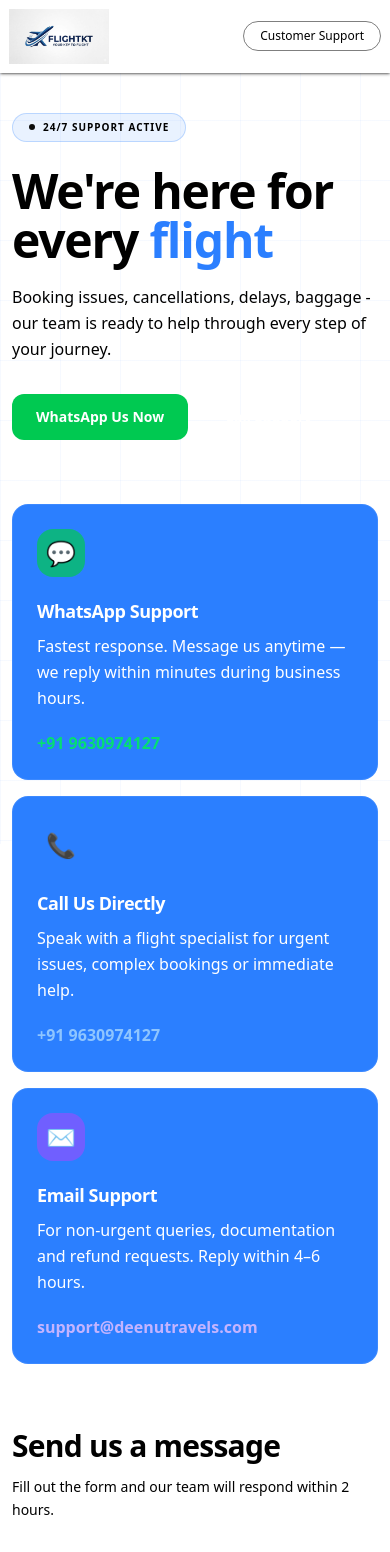
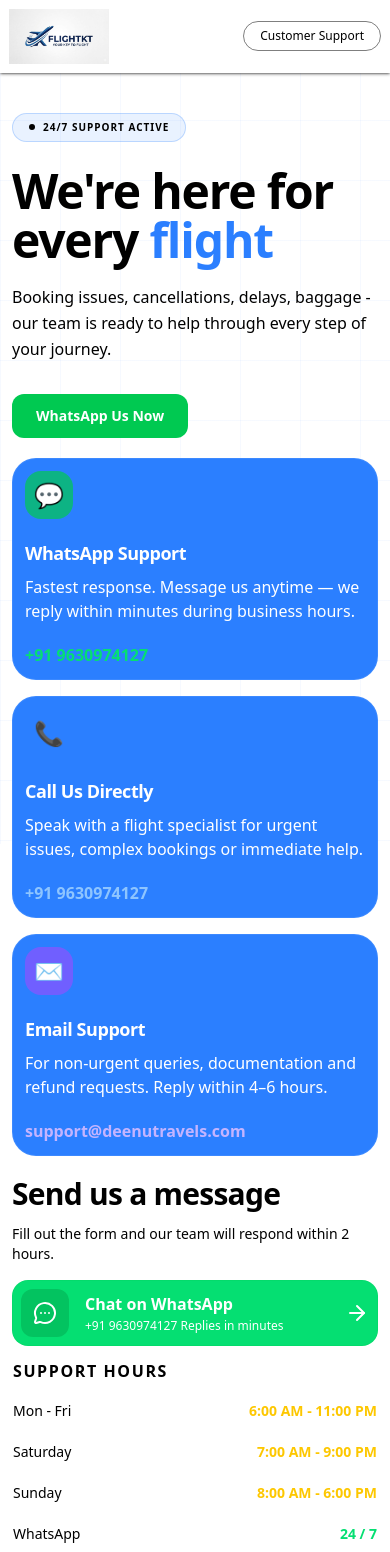
Before and after one commit to nikhilchauhan0105-source/flightkt, a Next.js app: page /contact in a window 390 px wide. Shown: the top 1552 px of the page. Built offline with nearby package versions, Linux system fonts and the light colour scheme.

Commit message:
changes in responsive

```diff
--- a/src/app/aboutus/page.tsx
+++ b/src/app/aboutus/page.tsx
@@ -330,9 +330,9 @@ export default function AboutPage(): ReactNode {
             </p>
 
             <div className="flex flex-wrap gap-4">
-              <a
+              <Link
                 id="hero-cta-search"
-                href="#"
+                href="/"
                 className="inline-flex items-center gap-2 bg-white text-blue-700 font-bold px-7 py-3.5 rounded-xl hover:bg-sky-50 transition-colors text-sm shadow-lg shadow-blue-900/20"
               >
                 Search Flights
@@ -349,7 +349,7 @@ export default function AboutPage(): ReactNode {
                     d="M13.5 4.5L21 12m0 0l-7.5 7.5M21 12H3"
                   />
                 </svg>
-              </a>
+              </Link>
               <a
                 id="hero-cta-story"
                 href="#our-story"
@@ -386,14 +386,14 @@ export default function AboutPage(): ReactNode {
       </section>
 
       {/* ── Mission ── */}
-      <section id="our-story" className="py-24 bg-white">
-        <div className="max-w-6xl mx-auto px-6 lg:px-8">
-          <div className="grid lg:grid-cols-2 gap-16 items-center">
+      <section id="our-story" className="py-5 lg:py-24 bg-white">
+        <div className="max-w-6xl mx-auto px-3 lg:px-8">
+          <div className="grid lg:grid-cols-2 gap-5 lg:gap-16 items-center">
             <div>
-              <span className="text-xs font-bold tracking-widest uppercase text-blue-500 mb-3 block">
+              <span className="text-xs font-bold  tracking-widest uppercase text-blue-500 mb-3 block">
                 Our Mission
               </span>
-              <h2 className="text-4xl sm:text-5xl font-black text-gray-900 leading-tight mb-6">
+              <h2 className="text-4xl sm:text-5xl font-black text-gray-900  mb-6">
                 Every journey starts with a single click.
               </h2>
               <p className="text-gray-500 text-lg leading-relaxed mb-5">
@@ -487,9 +487,9 @@ export default function AboutPage(): ReactNode {
       </section>
 
       {/* ── Values ── */}
-      <section className="py-24 bg-sky-50">
-        <div className="max-w-6xl mx-auto px-6 lg:px-8">
-          <div className="text-center mb-16">
+      <section className="py-5 lg:py-24 bg-sky-50">
+        <div className="max-w-6xl mx-auto px-3 lg:px-8">
+          <div className="text-center m-5 md:mb-16">
             <span className="text-xs font-bold tracking-widest uppercase text-primary mb-3 block">
               What Drives Us
             </span>
--- a/src/app/contact/page.tsx
+++ b/src/app/contact/page.tsx
@@ -143,7 +143,7 @@ const handleSubmit = async (e: React.FormEvent<HTMLFormElement>) => {
       />
 
       <div className="relative z-10 max-w-full mt-20 mx-auto px-3 sm:px-5 sm:px-8">
-        <section className="pt-8 pb-16">
+        <section className="pt-8 pb-5 md:pb-16">
           <div className="inline-flex items-center gap-2 bg-blue-500/10 border border-blue-500/25 rounded-full px-4 py-1.5 text-[10px] font-semibold uppercase tracking-widest mb-6">
             <span className="w-1.5 h-1.5 bg-black rounded-full animate-pulse" />
             24/7 Support Active
@@ -169,23 +169,18 @@ const handleSubmit = async (e: React.FormEvent<HTMLFormElement>) => {
             >
               WhatsApp Us Now
             </Link>
-            <a
-              href="tel:+919630974127"
-              className="flex items-center gap-2 bg-white/5 border border-white/10 text-white font-bold px-6 py-3 rounded-xl text-sm hover:bg-white/10 hover:-translate-y-0.5 transition-all"
-            >
-              Call Support
-            </a>
+
           </div>
         </section>
 
-        <div className="grid grid-cols-1 sm:grid-cols-2 lg:grid-cols-3 gap-4 mb-16">
+        <div className="grid grid-cols-1 sm:grid-cols-2 lg:grid-cols-3 gap-4 mb-5 md:mb-16">
           {contacts.map((c) => (
             <Link
               key={c.title}
               href={c.link}
               target={c.external ? "_blank" : undefined}
               rel={c.external ? "noreferrer" : undefined}
-              className={`group block bg-blue-500 hover:bg-blue-600 border border-white/[0.08] hover:shadow-lg/50 rounded-2xl p-6 transition-all duration-300 hover:-translate-y-1 ${c.hoverBorder} no-underline`}
+              className={`group block bg-blue-500 hover:bg-blue-600 border border-white/[0.08] hover:shadow-lg/50 rounded-3xl p-3 sm:p-6 transition-all duration-300 hover:-translate-y-1 ${c.hoverBorder} no-underline`}
             >
               <div
                 className={`w-12 h-12 ${c.iconBg} rounded-2xl flex items-center justify-center text-2xl mb-5`}
@@ -195,7 +190,7 @@ const handleSubmit = async (e: React.FormEvent<HTMLFormElement>) => {
               <h3 className="font-extrabold text-lg text-white tracking-tight mb-2">
                 {c.title}
               </h3>
-              <p className="leading-relaxed mb-5 font-medium text-white">
+              <p className=" mb-5 font-medium text-white">
                 {c.desc}
               </p>
               <div
@@ -216,7 +211,7 @@ const handleSubmit = async (e: React.FormEvent<HTMLFormElement>) => {
             <h2 className="text-3xl font-extrabold tracking-tight mb-3">
               Send us a message
             </h2>
-            <p className="text-sm leading-relaxed mb-8 font-light">
+            <p className="text-sm  mb-4  sm:mb-8 font-light">
               Fill out the form and our team will respond within 2 hours.
             </p>
 
@@ -224,13 +219,13 @@ const handleSubmit = async (e: React.FormEvent<HTMLFormElement>) => {
               href="https://wa.me/919630974127"
               target="_blank"
               rel="noreferrer"
-              className="flex items-center gap-4 bg-green-400 border border-green-500/20 rounded-2xl p-5 mb-6 hover:bg-green-500 hover:border-green-500/50 transition-all group"
+              className="flex items-center gap-4 bg-green-400 border border-green-500/20 rounded-2xl p-2 sm:p-5 mb-3 sm:mb-6 hover:bg-green-500 hover:border-green-500/50 transition-all group"
             >
               <div className="w-12 h-12 bg-green-700/30 rounded-xl flex items-center justify-center text-2xl shrink-0">
                 <MessageCircleMore stroke="white" />
               </div>
               <div className="flex-1">
-                <p className="text-white font-bold text-lg mb-0.5">
+                <p className="text-white font-bold text-base sm:text-lg mb-0.5">
                   Chat on WhatsApp
                 </p>
                 <p className="text-white text-xs font-light">
@@ -242,8 +237,8 @@ const handleSubmit = async (e: React.FormEvent<HTMLFormElement>) => {
               </span>
             </Link>
 
-            <div className="bg-white/[0.04] border border-white/[0.08] rounded-2xl p-5">
-              <p className="text-[10px] font-semibold uppercase tracking-widest mb-4">
+            <div className="bg-white/[0.04] border border-white/[0.08] rounded-2xl sm:p-5">
+              <p className=" font-semibold uppercase tracking-widest mb-2 sm:mb-4">
                 Support Hours
               </p>
               {hours.map(([day, time, isGreen]) => (
```
